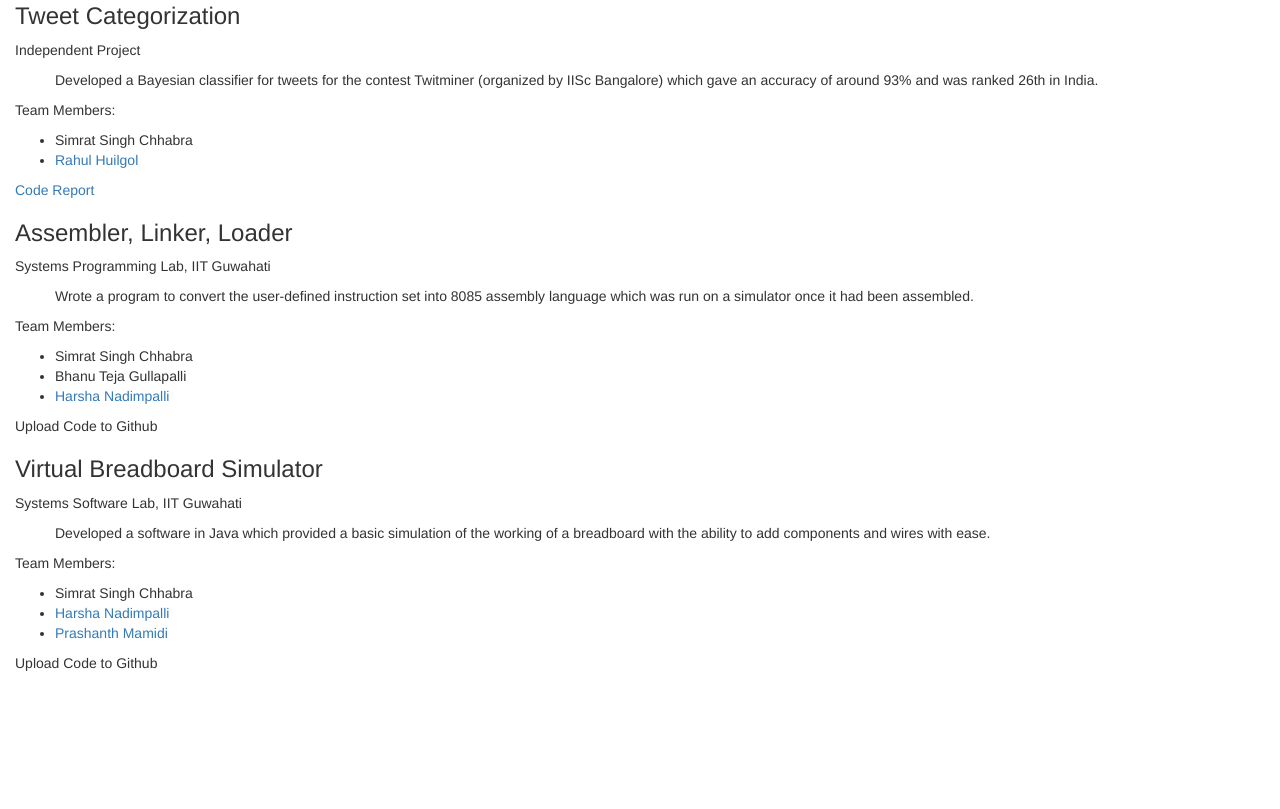
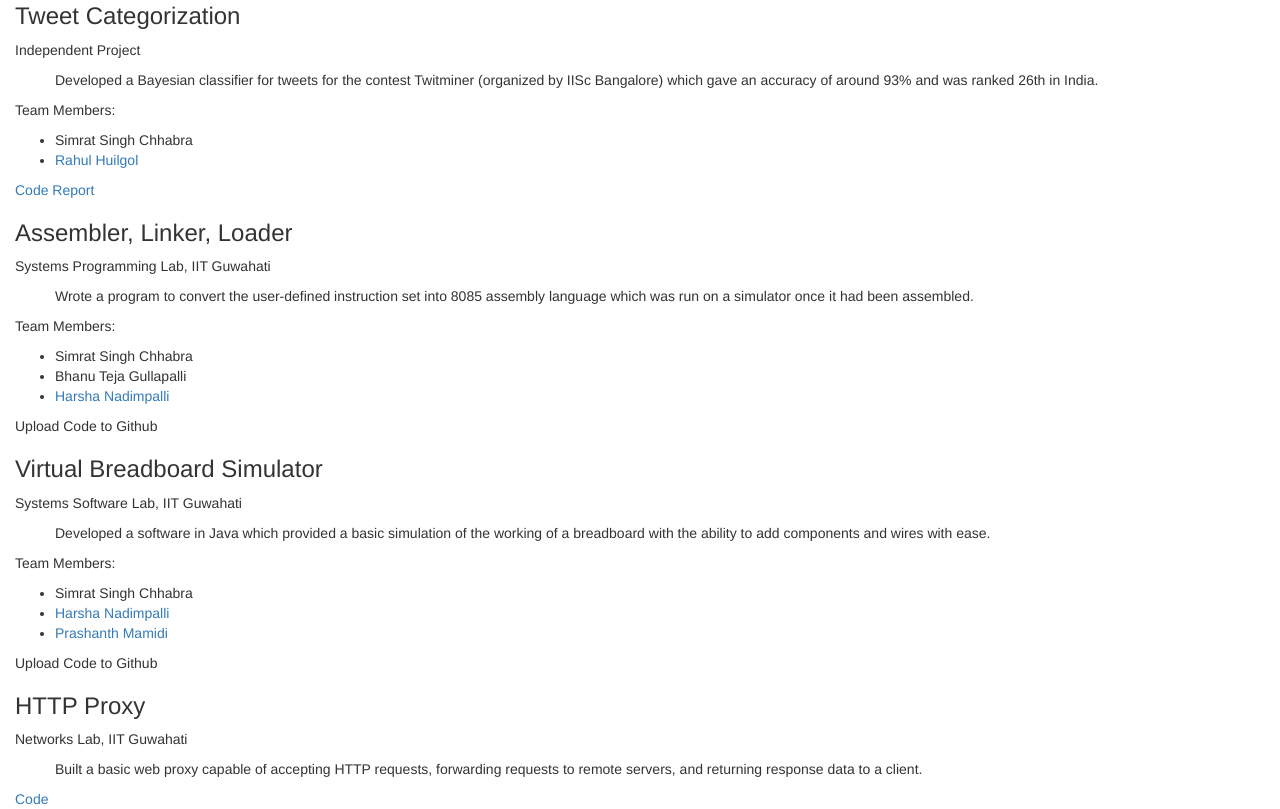
Before and after one commit to the-archer/personal-website, a plain HTML site: page projects.html in a window 1280 px wide. Shown: the part 1500-2309 px from the top of the page. Before the commit the page ends 2173 px from the top, so only its background shows below. Drawn offline with nearby package versions, Linux system fonts and the light colour scheme; a script that the page names is missing.

Commit message:
finished with current resume projects

```diff
--- a/projects.html
+++ b/projects.html
@@ -231,6 +231,18 @@
 
     </div>
 
+    <div>
+      <h3>HTTP Proxy</h3>
+      <p>Networks Lab, IIT Guwahati </p>
+      <p>
+        <ul>
+            Built a basic web proxy capable of accepting HTTP requests, forwarding requests to remote servers, and returning response data to a client.
+        </ul>
+      </p>
+
+        <a href="https://github.com/the-archer/networks-lab" target="_blank"> Code </a>
+
+    </div>
 
 
 
```
